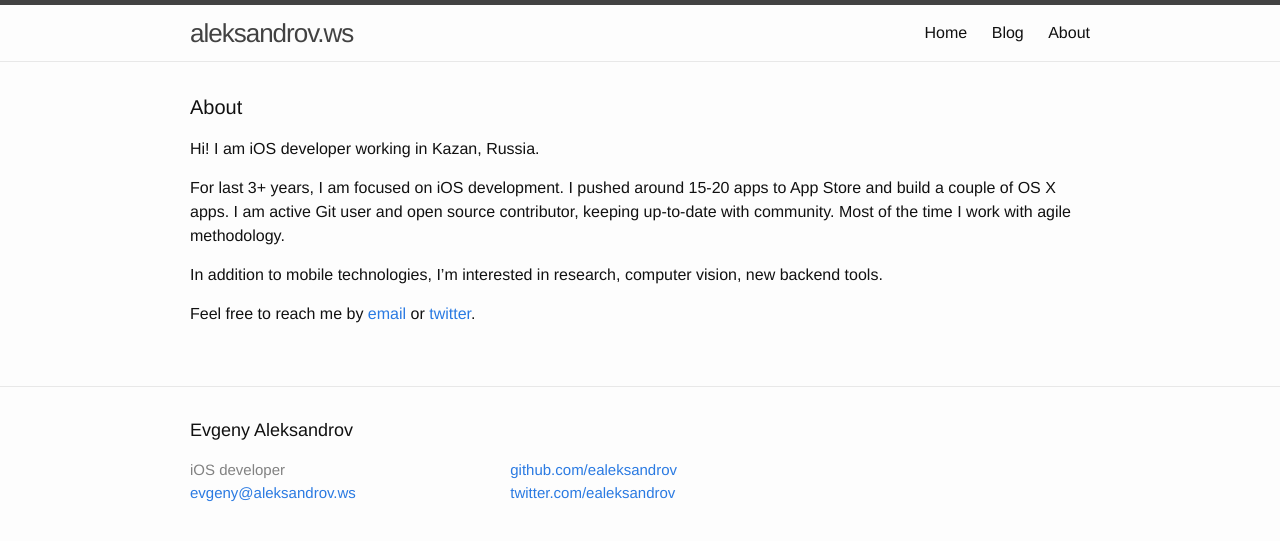
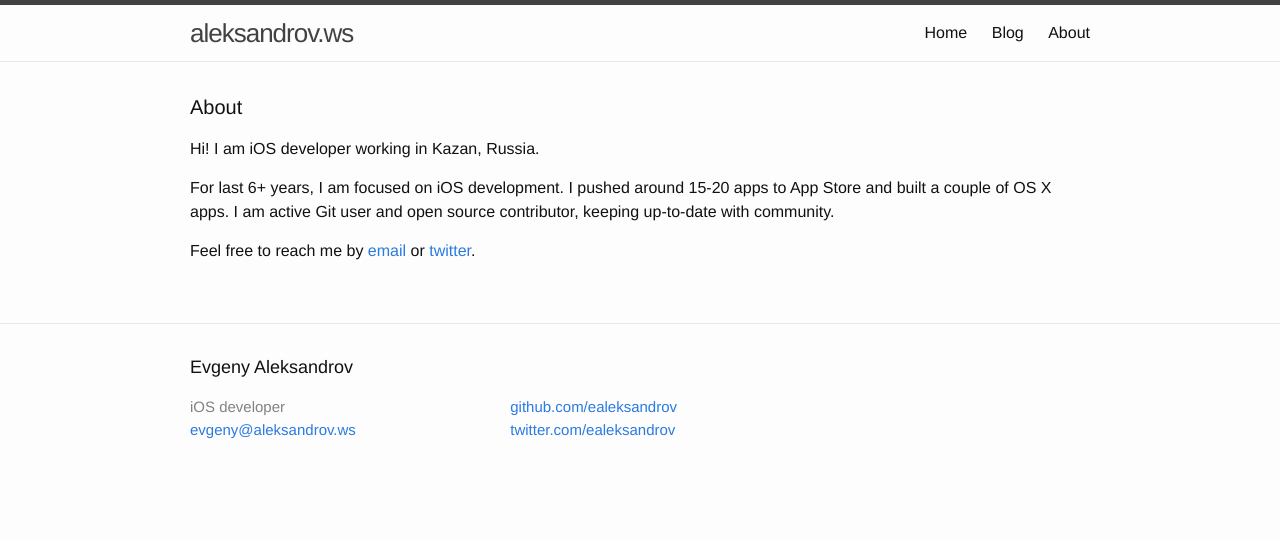
Before and after one commit to ealeksandrov/ealeksandrov.github.io, a Jekyll site: the page built from about/index.md, in a window 1280 px wide. Shown: the top 541 px of the page. Built offline with Jekyll 4.4.1, drawn with Linux system fonts in a browser that asks for light colours.

Commit message:
Update about page

```diff
--- a/about/index.md
+++ b/about/index.md
@@ -6,8 +6,6 @@ permalink: /about/
 
 Hi! I am iOS developer working in Kazan, Russia.
 
-For last 3+ years, I am focused on iOS development. I pushed around 15-20 apps to App Store and build a couple of OS X apps. I am active Git user and open source contributor, keeping up-to-date with community. Most of the time I work with agile methodology.
-
-In addition to mobile technologies, I'm interested in research, computer vision, new backend tools.
+For last 6+ years, I am focused on iOS development. I pushed around 15-20 apps to App Store and built a couple of OS X apps. I am active Git user and open source contributor, keeping up-to-date with community.
 
 Feel free to reach me by [email](mailto:evgeny@aleksandrov.ws) or [twitter](https://twitter.com/ealeksandrov).
```
